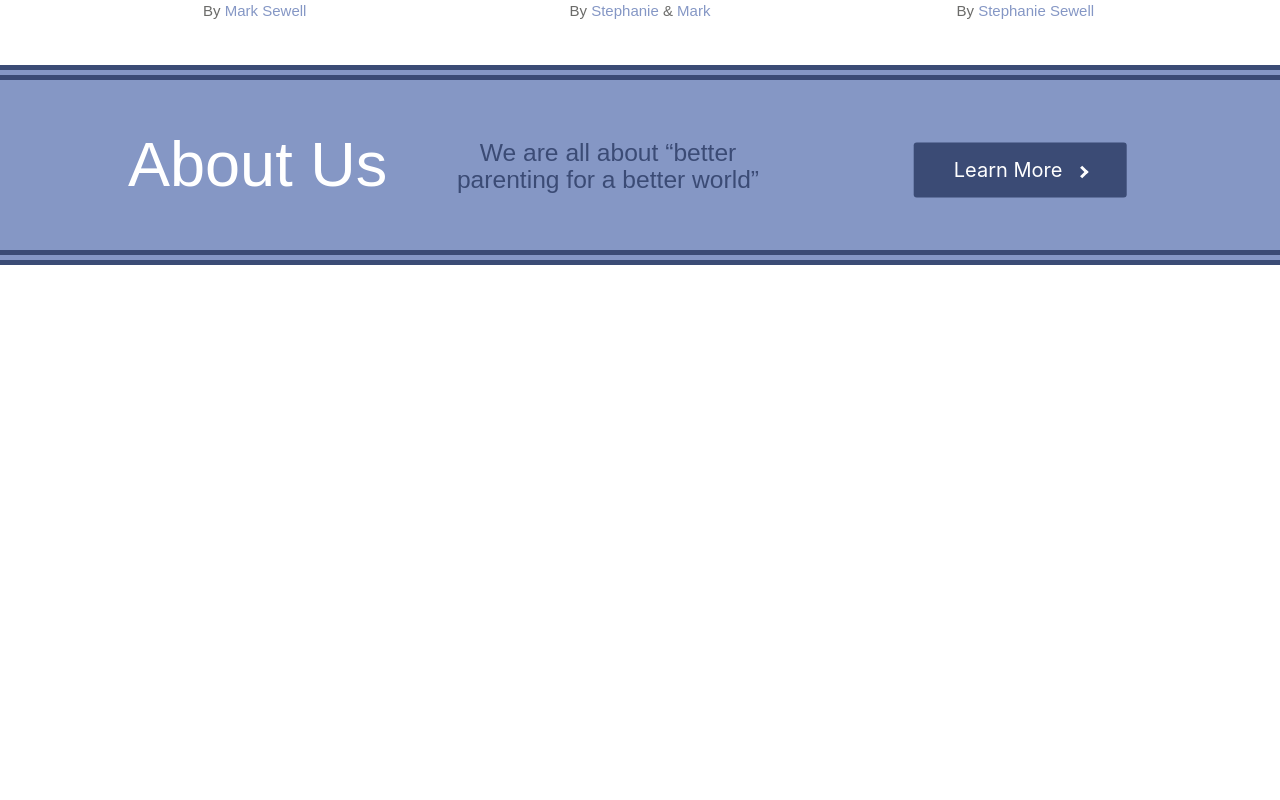
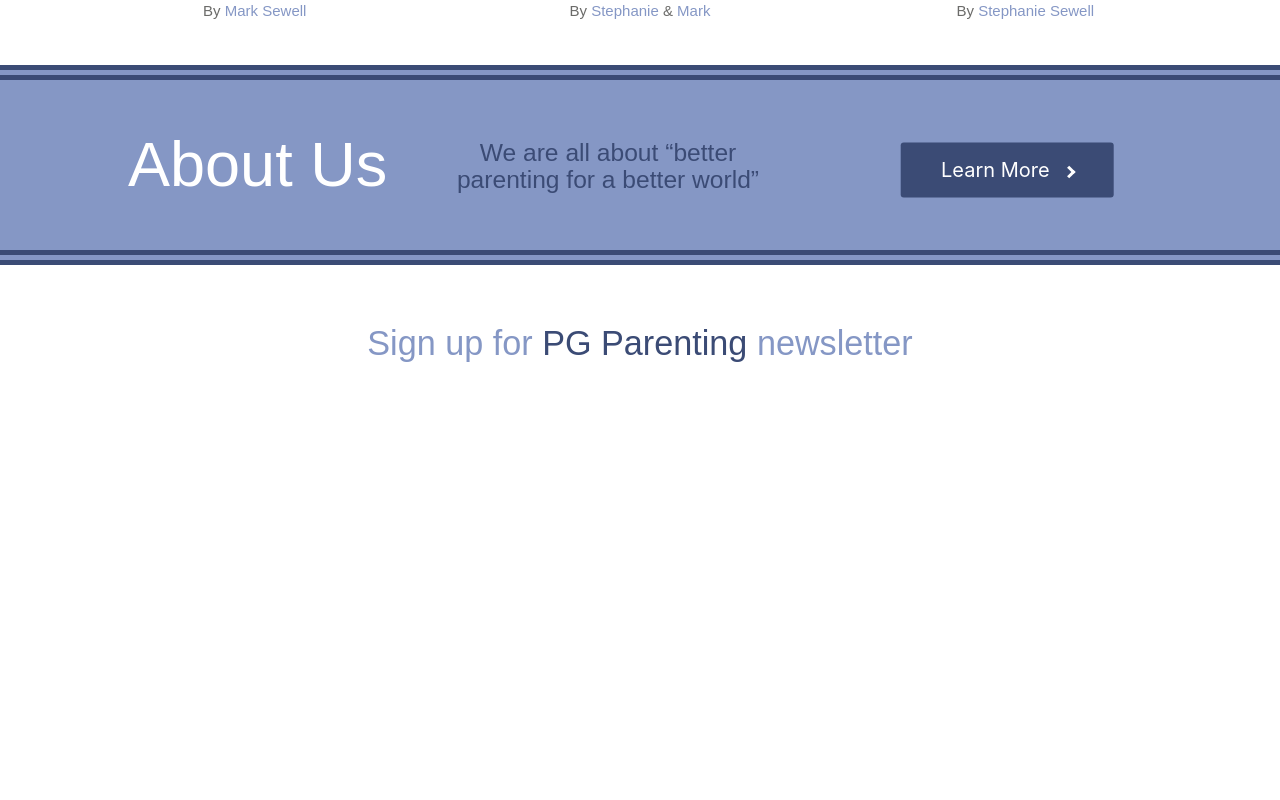
Before and after one commit to Brontesewell/pgparenting_client, a React (Create React App) app: page /home in a window 1280 px wide. Shown: the part 1580-2380 px from the top of the page. After the commit the page ends 1980 px from the top, so only its background shows below. Built offline with nearby package versions, Linux system fonts and the light colour scheme; no server answers.

Commit message:
newsletter title

```diff
--- a/src/App.css
+++ b/src/App.css
@@ -956,6 +956,7 @@ input[type=submit]:hover {
   color: white;
   text-align: left;
   font-weight: 300;
+  margin-bottom: -300px;
 }
 
 #title-about{
@@ -980,7 +981,7 @@ input[type=submit]:hover {
   margin-top: 90px;
   width: 20%;
   float: right;
-  margin-right: 2%;
+  margin-right: 3%;
 }
 
 .btn-about{
@@ -1009,3 +1010,14 @@ transform: translate(-50%, -50%);
   color: #3b4b75;
   font-weight: 350;
 }
+
+#newsletter-title{
+  margin-top: 60px;
+  text-align: center;
+  color: #8597C5;
+  font-weight: 300;
+}
+
+#newsletter-logo{
+  color: #3b4b75;
+}
--- a/src/containers/Home.js
+++ b/src/containers/Home.js
@@ -61,13 +61,13 @@ class Home extends Component {
                     <div id="line-home-2">
                         <div id="title-about"><h1 id="about-home">About Us</h1></div>
                         <div id="text-about"><h5 id="quote-about">We are all about “better parenting for a better world”</h5></div>
-                        <div id="button-about"><button className="btn-about">Learn More <i class="arrow right"/> </button></div>
+                        <div id="button-about"><Link to='/about-us'><button className="btn-about">Learn More <i class="arrow right"/> </button></Link></div>
                     </div>
 
+                   <h4 id="newsletter-title">Sign up for <strong id="newsletter-logo">PG Parenting</strong> newsletter</h4>
 
-                <img id="about-home" src="https://images.unsplash.com/photo-1527358555642-1e21af4f39e8?ixlib=rb-1.2.1&ixid=eyJhcHBfaWQiOjEyMDd9&auto=format&fit=crop&w=1650&q=80" />
+                {/* <img id="about-home" src="https://images.unsplash.com/photo-1527358555642-1e21af4f39e8?ixlib=rb-1.2.1&ixid=eyJhcHBfaWQiOjEyMDd9&auto=format&fit=crop&w=1650&q=80" /> */}
 
-                   <h1>Sign up for news pappers</h1>
                 </div>
 
         )
```
